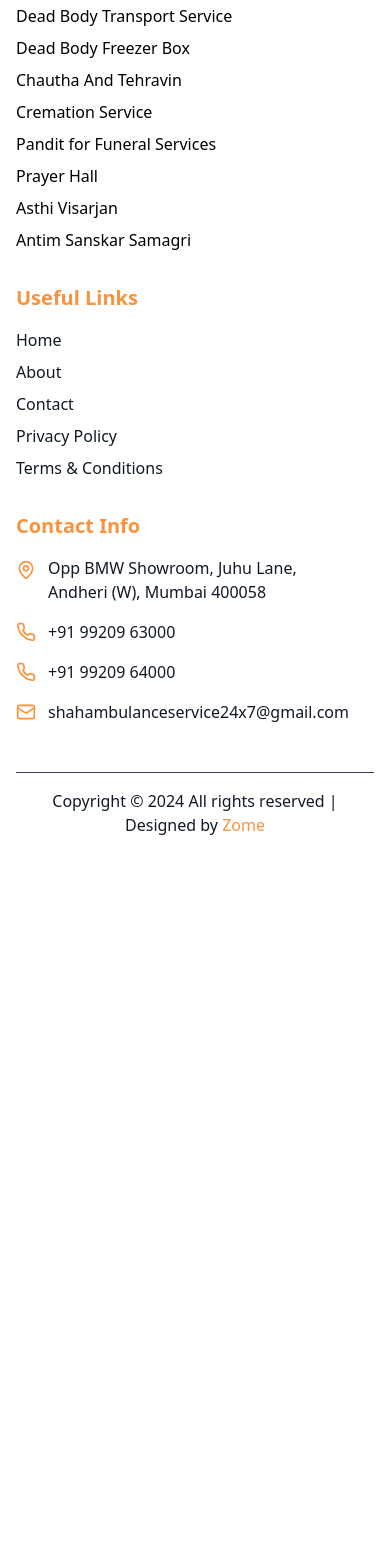
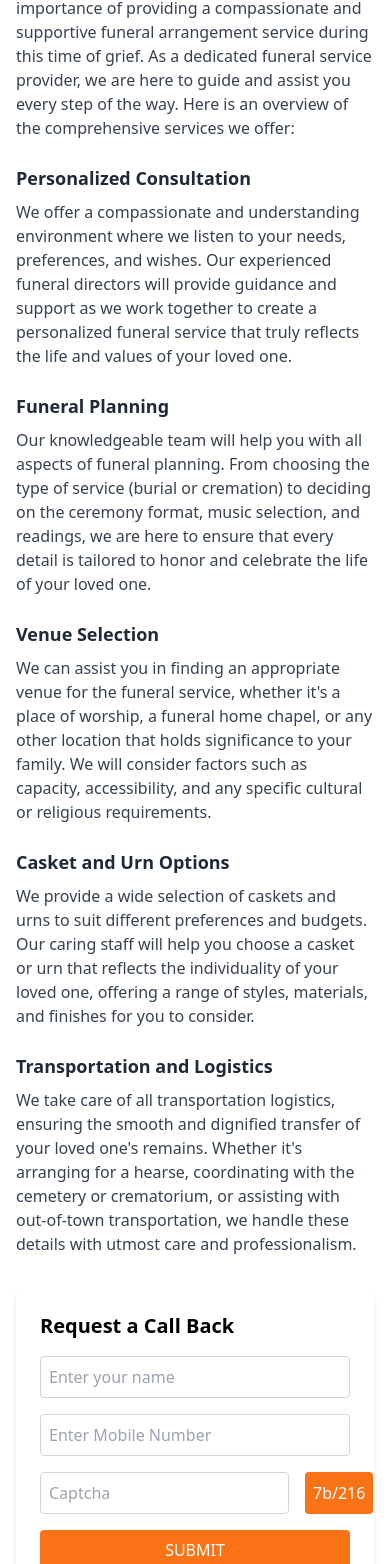
Before and after one commit to ShahAmbulanceService/Shah-Funeral, a React (Vite) app: page /service in a window 390 px wide. Shown: the part 428-1992 px from the top of the page. Before the commit the page ends 1313 px from the top, so only its background shows below. Built offline with nearby package versions, Linux system fonts and the light colour scheme.

Commit message:
service providing page developed and merged with the our services section

```diff
--- a/src/App.jsx
+++ b/src/App.jsx
@@ -4,6 +4,7 @@ import Contact from './components/Contact';
 import Homepage from './components/Homepage';
 import About from './components/About'
 import Footer from './components/Footer';
+import ServicePage from './components/ServicesPage'
 function App() {
   return (
     <Router>
@@ -12,6 +13,7 @@ function App() {
         <Route path="/" element={<Homepage />} />
         <Route path="/about" element={<About/>} />
         <Route path="/contact" element={<Contact />} />
+        <Route path="/service" element={<ServicePage />} />
         {/* other routes */}
       </Routes>
       <Footer />
--- a/src/components/Footer.jsx
+++ b/src/components/Footer.jsx
@@ -1,6 +1,8 @@
 import React from 'react';
 import { Facebook, Youtube, Instagram, MapPin, Phone, Mail } from 'lucide-react';
 import { Link } from 'react-router-dom';
+import scrollToTop from '../hooks/useScrollEffect'
+
 const Footer = () => {
     const services = [
         'Funeral Service',
@@ -39,9 +41,6 @@ const Footer = () => {
 
     ];
 
-    const scrollEffect = () =>{
-        window.scrollTo({ top: 0, behavior: 'smooth' })
-    }
 
 
     return (
@@ -84,9 +83,10 @@ const Footer = () => {
                     <ul className="space-y-2">
                         {services.map((service, index) => (
                             <li key={index}>
-                                <a href="#" className="text-black hover:text-orange-400 transition-colors">
+                                <Link to="/service" className="text-black hover:text-orange-400 transition-colors"
+                                onClick={scrollToTop}>
                                     {service}
-                                </a>
+                                </Link>
                             </li>
                         ))}
                     </ul>
@@ -98,7 +98,11 @@ const Footer = () => {
                     <ul className="space-y-2">
                         {links.map((link, index) => (
                             <li key={index}>
-                                <Link to={link.route} className="text-gray-900 hover:text-orange-400 transition-colors" onClick={scrollEffect}>
+                                <Link
+                                    to={link.route}
+                                    className="text-gray-900 hover:text-orange-400 transition-colors"
+                                    onClick={scrollToTop} // Directly use the scrollToTop function here
+                                >
                                     {link.title}
                                 </Link>
                             </li>
--- a/src/components/Services.jsx
+++ b/src/components/Services.jsx
@@ -1,7 +1,7 @@
-// src/components/HomeSection3.jsx
 
+import { Link } from "react-router-dom";
 import React from "react";
-
+import scrollToTop from "../hooks/useScrollEffect";
 const services = [
     {
         id: 1,
@@ -96,9 +96,10 @@ const Services = () => {
                                 </p>
                             </div>
                             <div className="relative inline-block group self-center">
-                                <a href="#" className="text-orange-500 relative z-10">
+                                <Link to="/service" className="text-orange-500 relative z-10"
+                                onClick={scrollToTop}>
                                     Read More
-                                </a>
+                                </Link>
                                 <span className="absolute left-0 bottom-0 h-0.5 w-full bg-orange-500 transition-all duration-300 transform origin-left scale-x-0 group-hover:scale-x-100"></span>
                             </div>
                         </div>
--- /dev/null
+++ b/src/components/ServicesPage.jsx
@@ -0,0 +1,127 @@
+import React from 'react';
+
+const ServicePage = () => {
+    return (
+        <div className="max-w-7xl mx-auto p-4">
+            <div className="grid grid-cols-1 lg:grid-cols-3 gap-8">
+                {/* Main Content - Takes up 2 columns on large screens */}
+                <div className="lg:col-span-2">
+                    {/* Hero Image */}
+                    <div className="w-full h-64 md:h-96 mb-6 relative">
+                        <img
+                            src="/api/placeholder/800/600"
+                            alt="Funeral Arrangement with Red and White Flowers"
+                            className="w-full h-full object-cover rounded-lg"
+                        />
+                    </div>
+
+                    {/* Introduction Text */}
+                    <p className="text-gray-700 mb-6">
+                        Losing a loved one is a deeply emotional and difficult experience, and we understand the importance of providing
+                        a compassionate and supportive funeral arrangement service during this time of grief. As a dedicated funeral
+                        service provider, we are here to guide and assist you every step of the way. Here is an overview of the
+                        comprehensive services we offer:
+                    </p>
+
+                    {/* Services List */}
+                    <div className="space-y-6">
+                        <ServiceItem
+                            title="Personalized Consultation"
+                            description="We offer a compassionate and understanding environment where we listen to your needs, preferences, and wishes. Our experienced funeral directors will provide guidance and support as we work together to create a personalized funeral service that truly reflects the life and values of your loved one."
+                        />
+
+                        <ServiceItem
+                            title="Funeral Planning"
+                            description="Our knowledgeable team will help you with all aspects of funeral planning. From choosing the type of service (burial or cremation) to deciding on the ceremony format, music selection, and readings, we are here to ensure that every detail is tailored to honor and celebrate the life of your loved one."
+                        />
+
+                        <ServiceItem
+                            title="Venue Selection"
+                            description="We can assist you in finding an appropriate venue for the funeral service, whether it's a place of worship, a funeral home chapel, or any other location that holds significance to your family. We will consider factors such as capacity, accessibility, and any specific cultural or religious requirements."
+                        />
+
+                        <ServiceItem
+                            title="Casket and Urn Options"
+                            description="We provide a wide selection of caskets and urns to suit different preferences and budgets. Our caring staff will help you choose a casket or urn that reflects the individuality of your loved one, offering a range of styles, materials, and finishes for you to consider."
+                        />
+
+                        <ServiceItem
+                            title="Transportation and Logistics"
+                            description="We take care of all transportation logistics, ensuring the smooth and dignified transfer of your loved one's remains. Whether it's arranging for a hearse, coordinating with the cemetery or crematorium, or assisting with out-of-town transportation, we handle these details with utmost care and professionalism."
+                        />
+                    </div>
+                </div>
+
+                {/* Sidebar - Takes up 1 column on large screens */}
+                <div className="lg:col-span-1">
+                    {/* Call Back Form */}
+                    <div className="bg-white p-6 rounded-lg shadow-md mb-8">
+                        <h2 className="text-xl font-semibold mb-4">Request a Call Back</h2>
+                        <form className="space-y-4">
+                            <div>
+                                <input
+                                    type="text"
+                                    placeholder="Enter your name"
+                                    className="w-full p-2 border border-gray-300 rounded"
+                                />
+                            </div>
+                            <div>
+                                <input
+                                    type="tel"
+                                    placeholder="Enter Mobile Number"
+                                    className="w-full p-2 border border-gray-300 rounded"
+                                />
+                            </div>
+                            <div className="flex gap-4">
+                                <input
+                                    type="text"
+                                    placeholder="Captcha"
+                                    className="flex-grow p-2 border border-gray-300 rounded"
+                                />
+                                <div className="bg-orange-500 text-white p-2 rounded w-20 flex items-center justify-center">
+                                    7b/216
+                                </div>
+                            </div>
+                            <button className="w-full bg-orange-500 text-white py-2 px-4 rounded hover:bg-orange-600 transition-colors">
+                                SUBMIT
+                            </button>
+                        </form>
+                    </div>
+
+                    {/* Other Services */}
+                    <div className="bg-white p-6 rounded-lg shadow-md">
+                        <h2 className="text-xl font-semibold mb-4">Other Services</h2>
+                        <ul className="space-y-3">
+                            <ServiceLink text="Funeral Arrangement Services" />
+                            <ServiceLink text="Pandit For Funeral" />
+                            <ServiceLink text="Cremation Service" />
+                            <ServiceLink text="Chautha and Tehravin" />
+                            <ServiceLink text="Prayer Hall Service" />
+                            <ServiceLink text="Dead Body Transport Service" />
+                            <ServiceLink text="Dead Body Freeze Box" />
+                            <ServiceLink text="Antim Sanskar Samagri" />
+                        </ul>
+                    </div>
+                </div>
+            </div>
+        </div>
+    );
+};
+
+// Helper Components
+const ServiceItem = ({ title, description }) => (
+    <div>
+        <h3 className="text-lg font-semibold text-gray-800 mb-2">{title}</h3>
+        <p className="text-gray-700">{description}</p>
+    </div>
+);
+
+const ServiceLink = ({ text }) => (
+    <li>
+        <a href="#" className="text-gray-700 hover:text-orange-500 transition-colors">
+            {text}
+        </a>
+    </li>
+);
+
+export default ServicePage;
--- /dev/null
+++ b/src/hooks/useScrollEffect.js
@@ -0,0 +1,9 @@
+// ScrollEffect.js
+const scrollToTop = () => {
+    window.scrollTo({
+        top: 0,
+        behavior: 'smooth'
+    });
+};
+
+export default scrollToTop;
```
